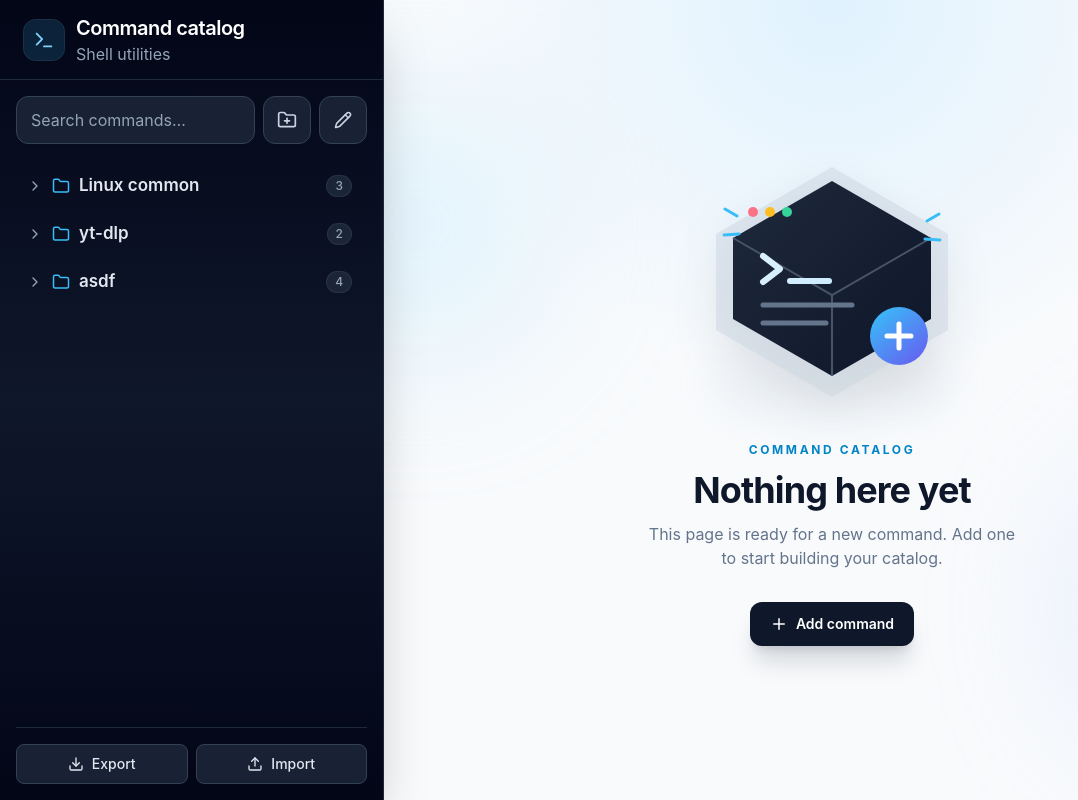
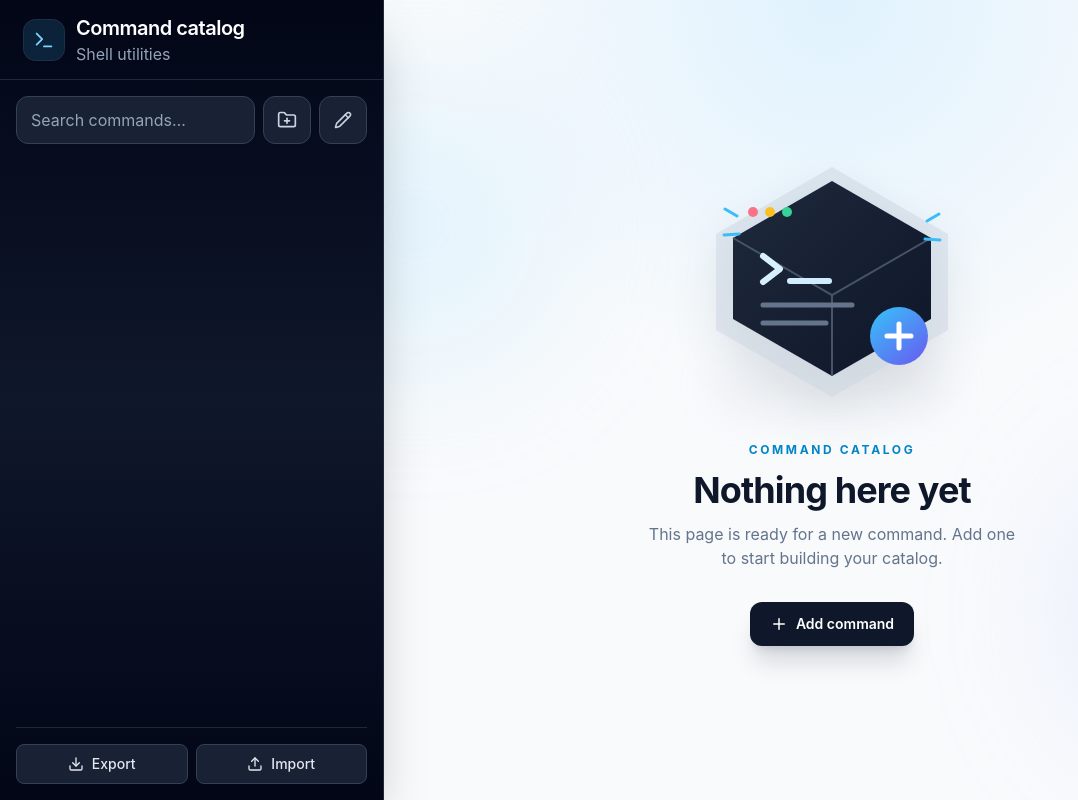
Before and after one commit to VladyslavParashchenko/command-catalog, a Vue app: page /1/1 in a window 1280 px wide. Shown: the whole page, without its empty margins (0-1078 px from the left). Built offline with nearby package versions, Linux system fonts and the light colour scheme.

Commit message:
fix(debug): removed static seed for initial degub

```diff
--- a/src/catalog.ts
+++ b/src/catalog.ts
@@ -3,155 +3,6 @@ import type { Category, Command } from 'src/types/catalog';
 import { db } from 'src/data-layer/database';
 import type { CategoryRecord, CommandRecord } from 'src/data-layer/types';
 import type { CommandTreeCategory } from 'src/types/commands';
-
-const initialCategories: Category[] = [
-  {
-    id: 'linux-common',
-    name: 'Linux common',
-    commands: [
-      {
-        id: 'zip',
-        name: 'Zip',
-        description: 'Create a ZIP archive from one or more files or directories.',
-        template: 'zip {{recursive}} {{archive}} {{files}}',
-        options: {
-          recursive: { key: '-r', type: 'boolean', optional: true, defaultValue: true },
-          archive: { example: 'archive.zip', type: 'string', optional: false, restrictions: {} },
-          files: { example: './folder', type: 'string', optional: false, restrictions: {} },
-        },
-      },
-      {
-        id: 'unzip',
-        name: 'Unzip',
-        description: 'Extract a ZIP archive, optionally into a chosen directory.',
-        template: 'unzip {{archive}} {{destination}}',
-        options: {
-          archive: { example: 'archive.zip', type: 'string', optional: false, restrictions: {} },
-          destination: {
-            key: '-d',
-            example: './output',
-            type: 'string',
-            optional: true,
-            restrictions: {},
-          },
-        },
-      },
-      {
-        id: 'find-process-on-port',
-        name: 'Find process on port',
-        description: 'Find a Manjaro process whose command line contains the port number.',
-        template: 'ps aux | grep {{port}}',
-        options: {
-          port: {
-            type: 'number',
-            optional: false,
-            example: '3000',
-            restrictions: { min: 1, max: 65535 },
-          },
-        },
-      },
-    ],
-  },
-  {
-    id: 'yt-dlp',
-    name: 'yt-dlp',
-    commands: [
-      {
-        id: 'download-youtube',
-        name: 'Download from YouTube',
-        description: 'Download media from a public YouTube video URL.',
-        template: 'yt-dlp {{destination}} {{url}}',
-        options: {
-          destination: {
-            key: '-P',
-            example: '~/Videos',
-            type: 'string',
-            optional: true,
-            restrictions: {},
-          },
-          url: {
-            example: 'https://www.youtube.com/watch?v=…',
-            type: 'string',
-            optional: false,
-            restrictions: {},
-          },
-        },
-      },
-      {
-        id: 'download-twitter',
-        name: 'Download from Twitter / X',
-        description: 'Download media from a public Twitter / X post URL.',
-        template: 'yt-dlp {{destination}} {{url}}',
-        options: {
-          destination: {
-            key: '-P',
-            example: '~/Videos',
-            type: 'string',
-            optional: true,
-            restrictions: {},
-          },
-          url: {
-            example: 'https://x.com/user/status/…',
-            type: 'string',
-            optional: false,
-            restrictions: {},
-          },
-        },
-      },
-    ],
-  },
-  {
-    id: 'asdf',
-    name: 'asdf',
-    commands: [
-      {
-        id: 'asdf-add-plugin',
-        name: 'Add plugin',
-        description: 'Add an asdf plugin for a language, runtime, or tool.',
-        template: 'asdf plugin add {{tool}} {{repository}}',
-        options: {
-          tool: { example: 'nodejs', type: 'string', optional: false, restrictions: {} },
-          repository: {
-            example: 'https://github.com/asdf-vm/asdf-nodejs.git',
-            type: 'string',
-            optional: true,
-            restrictions: {},
-          },
-        },
-      },
-      {
-        id: 'asdf-install',
-        name: 'Install version',
-        description: 'Install a version of a tool managed by asdf.',
-        template: 'asdf install {{tool}} {{version}}',
-        options: {
-          tool: { example: 'nodejs', type: 'string', optional: false, restrictions: {} },
-          version: { type: 'string', optional: false, defaultValue: 'latest', restrictions: {} },
-        },
-      },
-      {
-        id: 'asdf-set-local',
-        name: 'Set local version',
-        description: 'Set a tool version for the current project in .tool-versions.',
-        template: 'asdf set {{tool}} {{version}}',
-        options: {
-          tool: { example: 'nodejs', type: 'string', optional: false, restrictions: {} },
-          version: { example: '22.0.0', type: 'string', optional: false, restrictions: {} },
-        },
-      },
-      {
-        id: 'asdf-set-global',
-        name: 'Set global version',
-        description: 'Set a default tool version in your home .tool-versions file.',
-        template: 'asdf set -u {{tool}} {{version}}',
-        options: {
-          tool: { example: 'nodejs', type: 'string', optional: false, restrictions: {} },
-          version: { example: '22.0.0', type: 'string', optional: false, restrictions: {} },
-        },
-      },
-    ],
-  },
-];
 
 export const categories = ref<Category[]>([]);
 export const catalogReady = ref(false);
@@ -183,7 +34,6 @@ export async function initializeCatalog() {
   let categoryRecords = await db.categories.toArray();
   let commandRecords = await db.commands.toArray();
   if (!categoryRecords.length && !commandRecords.length) {
-    await saveCatalog(initialCategories);
     categoryRecords = await db.categories.toArray();
     commandRecords = await db.commands.toArray();
   }
```
